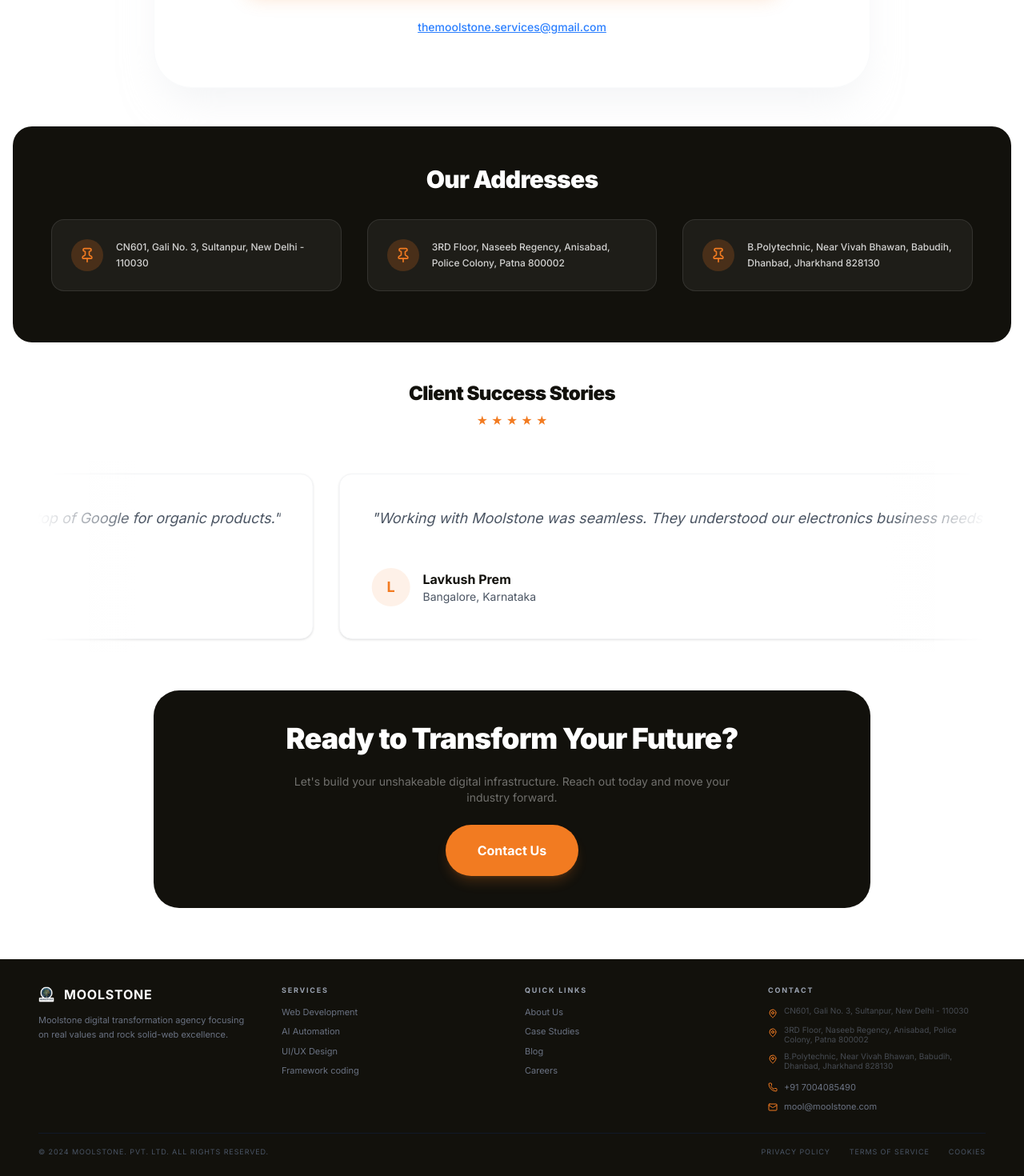
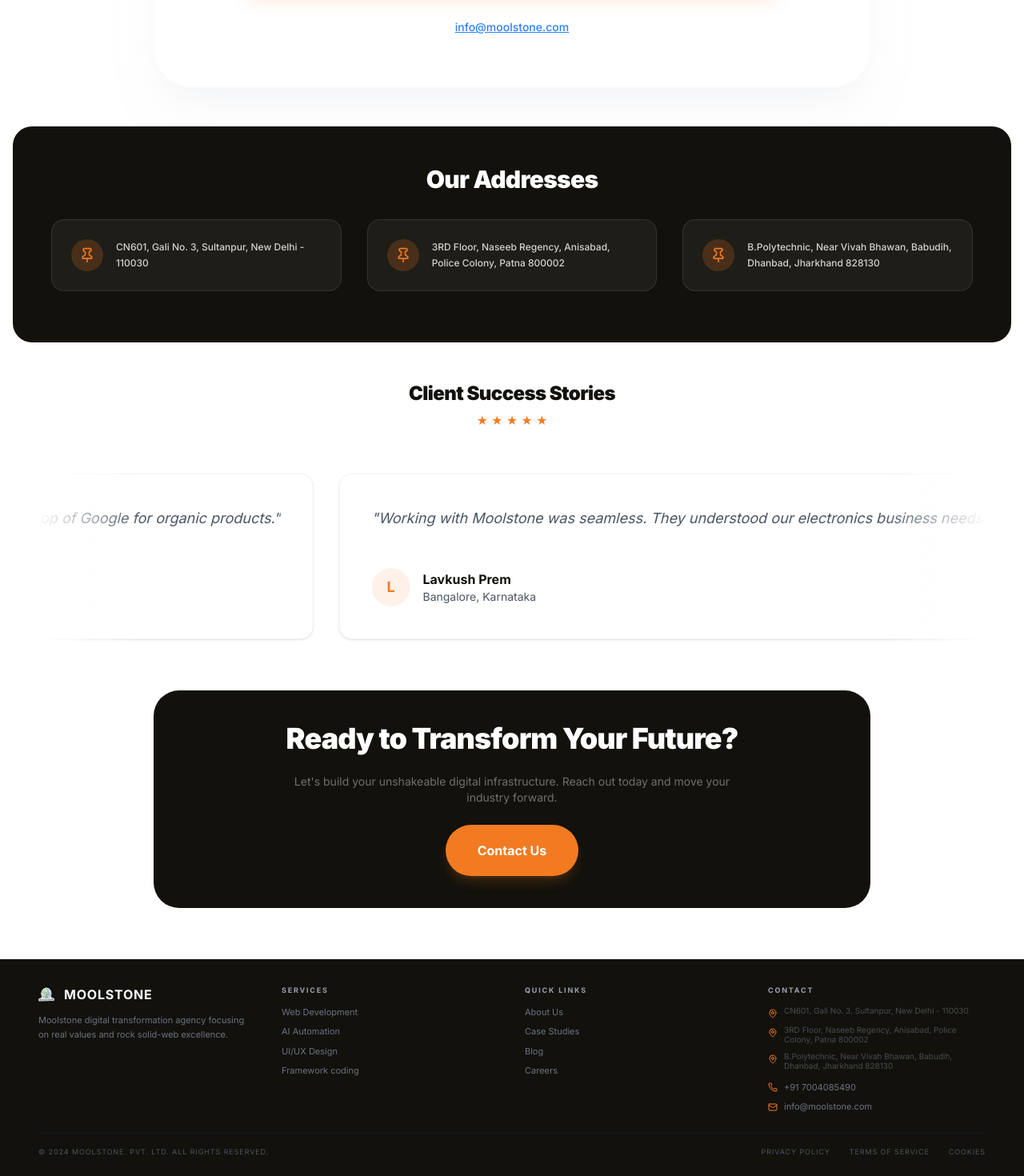
Before and after one commit to dabloo-personal/moolstone, a Next.js app: page /contact in a window 1280 px wide. Shown: the part 1296-2766 px from the top of the page at 80% size. Built offline with nearby package versions, Linux system fonts and the light colour scheme.

Commit message:
Update logo and email addresses

```diff
--- a/src/components/layout/Footer.tsx
+++ b/src/components/layout/Footer.tsx
@@ -12,7 +12,7 @@
           <div className="space-y-3">
             <div className="flex items-center space-x-3">
               <div className="relative w-5 h-5">
-                <Image src="/image copy.png" alt="MOOLSTONE Logo" fill className="object-contain" />
+                <Image src="/moolstone-logo.png" alt="MOOLSTONE Logo" fill className="object-contain" />
               </div>
               <span className="text-base font-bold tracking-wider">MOOLSTONE</span>
             </div>
@@ -65,7 +65,7 @@
               </li>
               <li className="flex items-center space-x-2 hover:text-primary transition-colors">
                 <Mail className="text-primary" size={12} />
-                <a href="mailto:mool@moolstone.com">mool@moolstone.com</a>
+                <a href="mailto:info@moolstone.com">info@moolstone.com</a>
               </li>
             </ul>
           </div>
--- a/src/components/layout/Navbar.tsx
+++ b/src/components/layout/Navbar.tsx
@@ -49,7 +49,7 @@
         <Link href="/" className="flex items-center space-x-4">
           <div className="relative w-12 h-12 md:w-14 md:h-14">
             <Image
-              src="/image copy.png"
+              src="/moolstone-logo.png"
               alt="MOOLSTONE Logo"
               fill
               className="object-contain mix-blend-multiply"
--- a/src/components/sections/ContactForm.tsx
+++ b/src/components/sections/ContactForm.tsx
@@ -417,8 +417,8 @@
               </Button>
 
               <div className="text-center pt-4">
-                <Link href="mailto:themoolstone.services@gmail.com" className="text-blue-500 hover:text-blue-600 font-medium underline text-sm">
-                  themoolstone.services@gmail.com
+                <Link href="mailto:info@moolstone.com" className="text-blue-500 hover:text-blue-600 font-medium underline text-sm">
+                  info@moolstone.com
                 </Link>
               </div>
             </form>
```
Also changed, not shown: public/moolstone-logo.png (added).
